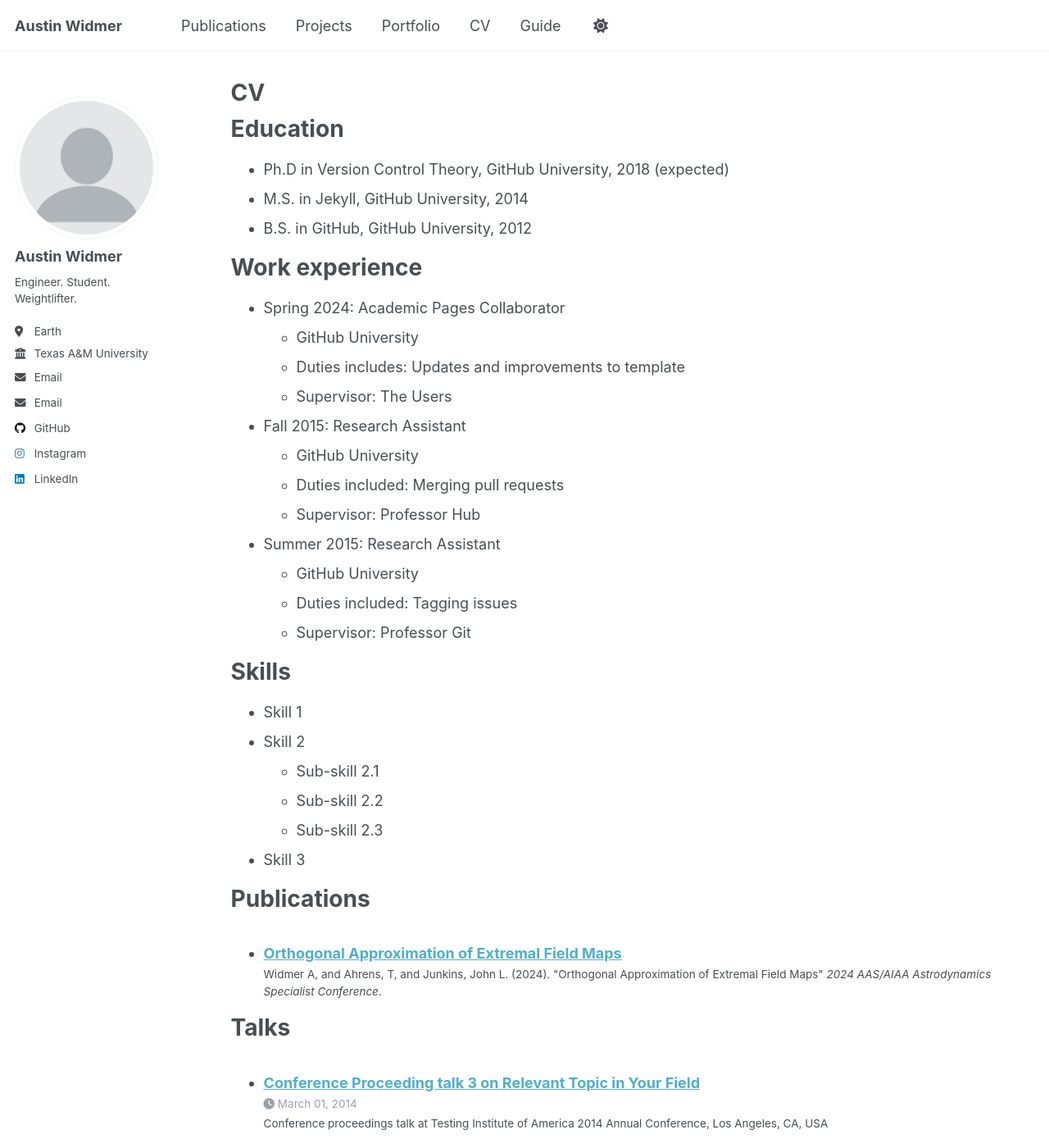
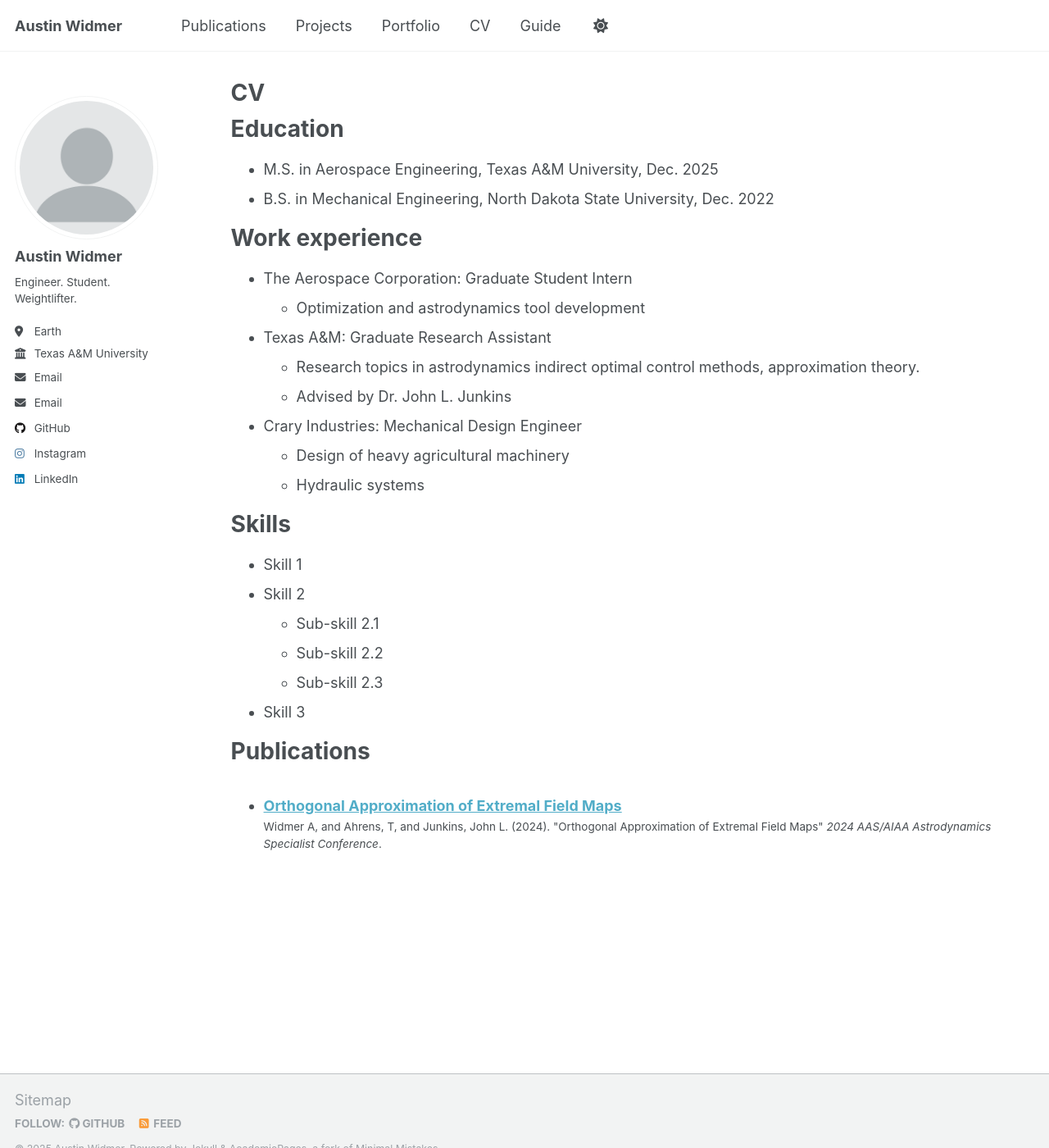
Before and after one commit to austinwidmer/austinwidmer.github.io, a Jekyll site: the page built from _pages/cv.md, in a window 1280 px wide and 1400 px high. Shown: the whole window at 82% size. Built offline with Jekyll 4.4.1, drawn with Linux system fonts in a browser that asks for light colours; some of the changed text lies outside the part shown.

Commit message:
basic modifications

```diff
--- a/_pages/cv.md
+++ b/_pages/cv.md
@@ -11,26 +11,21 @@ redirect_from:
 
 Education
 ======
-* Ph.D in Version Control Theory, GitHub University, 2018 (expected)
-* M.S. in Jekyll, GitHub University, 2014
-* B.S. in GitHub, GitHub University, 2012
+* M.S. in Aerospace Engineering, Texas A&M University, Dec. 2025
+* B.S. in Mechanical Engineering, North Dakota State University, Dec. 2022
 
 Work experience
 ======
-* Spring 2024: Academic Pages Collaborator
-  * GitHub University
-  * Duties includes: Updates and improvements to template
-  * Supervisor: The Users
+* The Aerospace Corporation: Graduate Student Intern
+  * Optimization and astrodynamics tool development
 
-* Fall 2015: Research Assistant
-  * GitHub University
-  * Duties included: Merging pull requests
-  * Supervisor: Professor Hub
+* Texas A&M: Graduate Research Assistant
+  * Research topics in astrodynamics indirect optimal control methods, approximation theory.
+  * Advised by Dr. John L. Junkins
 
-* Summer 2015: Research Assistant
-  * GitHub University
-  * Duties included: Tagging issues
-  * Supervisor: Professor Git
+* Crary Industries: Mechanical Design Engineer
+  * Design of heavy agricultural machinery
+  * Hydraulic systems
 
 Skills
 ======
@@ -47,7 +42,7 @@ Publications
     {% include archive-single-cv.html %}
   {% endfor %}</ul>
 
-Talks
+<!-- Talks
 ======
   <ul>{% for post in site.talks reversed %}
     {% include archive-single-talk-cv.html  %}
@@ -61,4 +56,4 @@ Teaching
 
 Service and leadership
 ======
-* Currently signed in to 43 different slack teams
+* Currently signed in to 43 different slack teams -->
--- a/_pages/talkmap.html
+++ b/_pages/talkmap.html
@@ -1,9 +1,9 @@
----
+<!-- ---
 layout: archive
 title: "Talk map"
 permalink: /talkmap.html
 author_profile: true
----
+--- -->
 
 <p>This map is generated from a Jupyter Notebook file in <a href="https://github.com/academicpages/academicpages.github.io/blob/master/talkmap.ipynb">talkmap.ipynb</a>, which mines the location fields in the .md files in _talks/.</p>
 <iframe src="/talkmap/map.html" height="700" width="850" style="border:none;"></iframe>
--- a/_pages/talks.html
+++ b/_pages/talks.html
@@ -1,9 +1,9 @@
----
+<!-- ---
 layout: archive
 title: "Talks and presentations"
 permalink: /talks/
 author_profile: true
----
+--- -->
 
 {% if site.talkmap_link == true %}
 
--- a/_pages/teaching.html
+++ b/_pages/teaching.html
@@ -1,9 +1,9 @@
----
+<!-- ---
 layout: archive
 title: "Teaching"
 permalink: /teaching/
 author_profile: true
----
+--- -->
 
 {% include base_path %}
 
```
